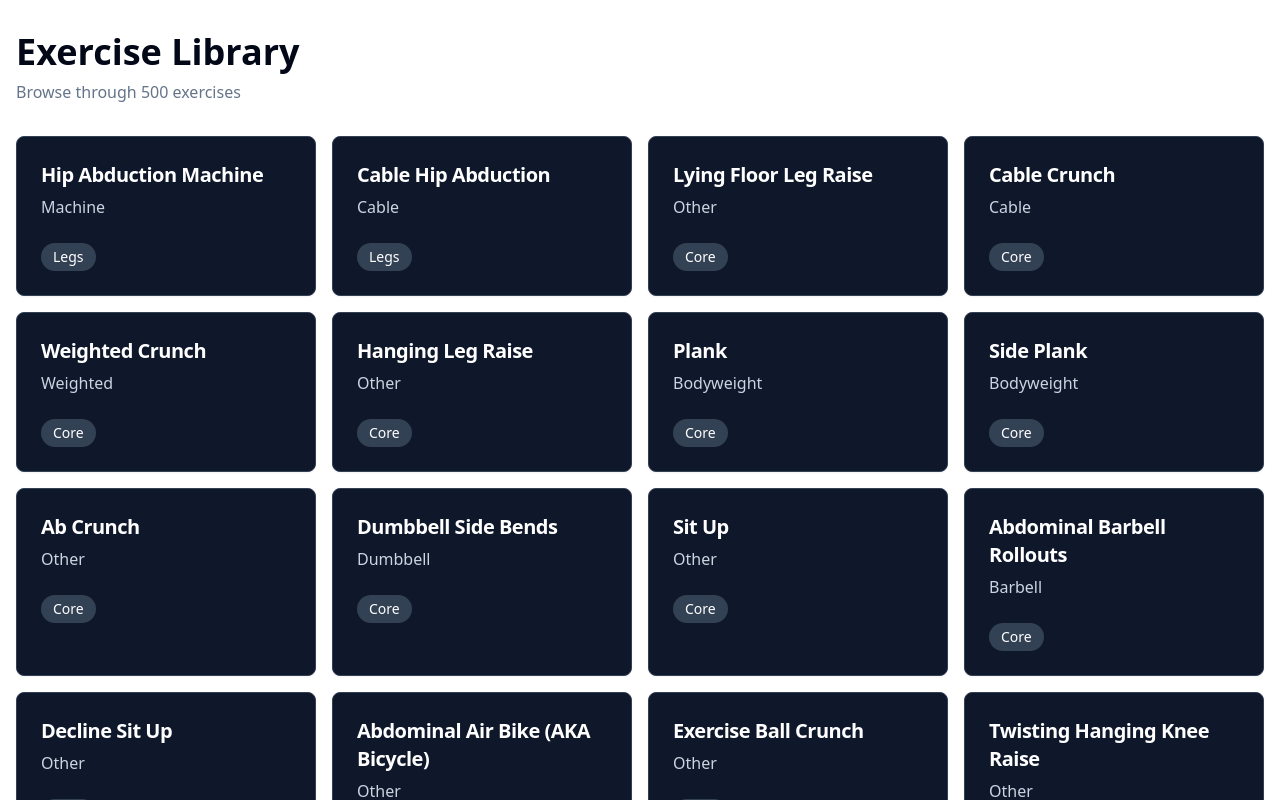
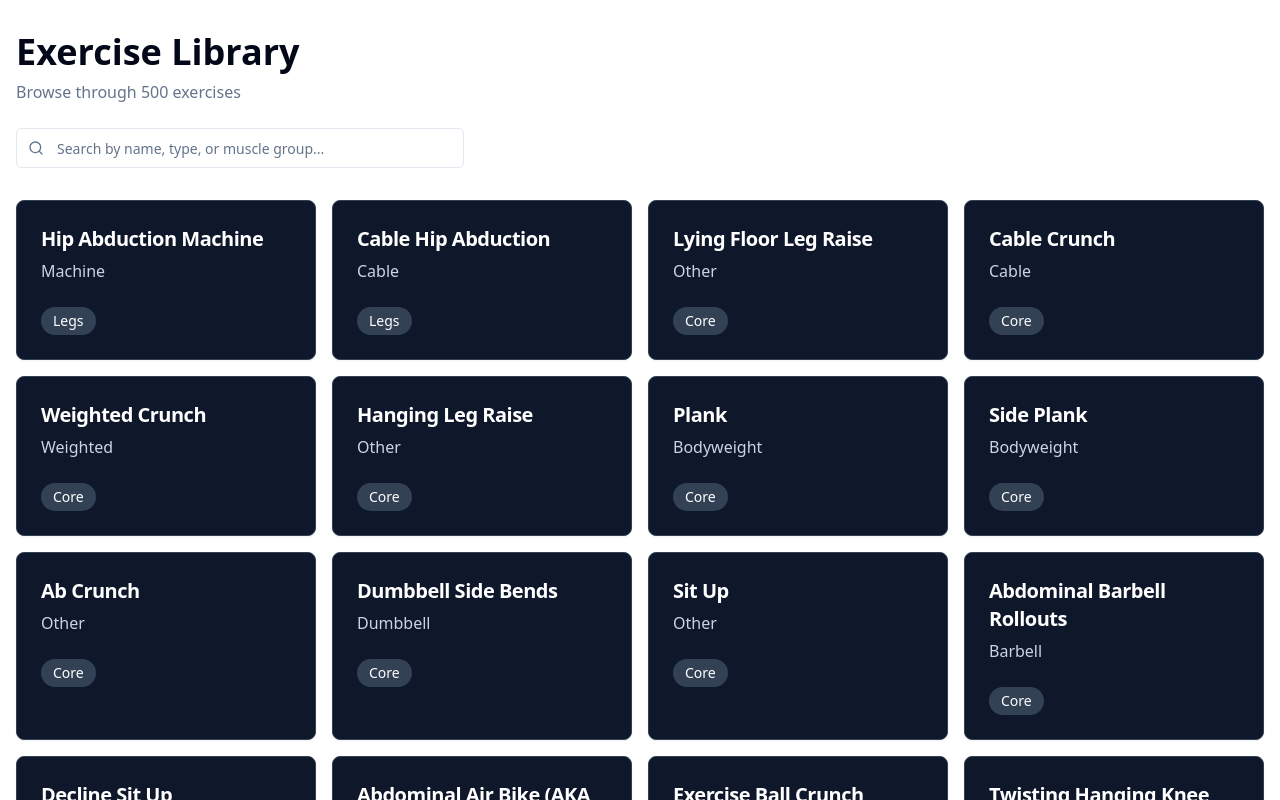
Before and after one commit to Kennygunderman/graphite, a React (Vite) app: page / in a window 1280 px wide. Shown: the top 800 px of the page. Built offline with nearby package versions, Linux system fonts and the light colour scheme.

Commit message:
Add search and filtering

```diff
--- a/src/App.jsx
+++ b/src/App.jsx
@@ -1,8 +1,17 @@
+import { useState } from 'react'
 import exercises from './exercises.json'
 import ExerciseList from './components/ExerciseList'
 
 function App() {
-  return <ExerciseList exercises={exercises} />
+  const [searchQuery, setSearchQuery] = useState('')
+
+  return (
+    <ExerciseList
+      exercises={exercises}
+      searchQuery={searchQuery}
+      onSearchChange={setSearchQuery}
+    />
+  )
 }
 
 export default App
--- a/src/components/ExerciseList.jsx
+++ b/src/components/ExerciseList.jsx
@@ -1,19 +1,56 @@
+import { useMemo } from "react"
 import ExerciseCard from "./ExerciseCard"
+import SearchBar from "./SearchBar"
 
-function ExerciseList({ exercises }) {
+function ExerciseList({ exercises, searchQuery, onSearchChange }) {
+  const filteredExercises = useMemo(() => {
+    if (!searchQuery.trim()) {
+      return exercises
+    }
+
+    const query = searchQuery.toLowerCase().trim()
+    return exercises.filter((exercise) => {
+      return (
+        exercise.name.toLowerCase().includes(query) ||
+        exercise.type.toLowerCase().includes(query) ||
+        exercise.muscleGroup.toLowerCase().includes(query)
+      )
+    })
+  }, [exercises, searchQuery])
+
   return (
     <div className="container mx-auto px-4 py-8">
       <div className="mb-8">
         <h1 className="text-4xl font-bold mb-2">Exercise Library</h1>
-        <p className="text-muted-foreground">
+        <p className="text-muted-foreground mb-6">
           Browse through {exercises.length} exercises
         </p>
+        <SearchBar
+          value={searchQuery}
+          onChange={onSearchChange}
+          placeholder="Search by name, type, or muscle group..."
+        />
       </div>
-      <div className="grid grid-cols-1 md:grid-cols-2 lg:grid-cols-3 xl:grid-cols-4 gap-4">
-        {exercises.map((exercise, index) => (
-          <ExerciseCard key={index} exercise={exercise} />
-        ))}
-      </div>
+      {filteredExercises.length === 0 ? (
+        <div className="text-center py-12">
+          <p className="text-muted-foreground text-lg">
+            No exercises found matching "{searchQuery}"
+          </p>
+        </div>
+      ) : (
+        <>
+          {searchQuery && (
+            <p className="text-sm text-muted-foreground mb-4">
+              Showing {filteredExercises.length} of {exercises.length} exercises
+            </p>
+          )}
+          <div className="grid grid-cols-1 md:grid-cols-2 lg:grid-cols-3 xl:grid-cols-4 gap-4">
+            {filteredExercises.map((exercise, index) => (
+              <ExerciseCard key={index} exercise={exercise} />
+            ))}
+          </div>
+        </>
+      )}
     </div>
   )
 }
--- /dev/null
+++ b/src/components/SearchBar.jsx
@@ -0,0 +1,19 @@
+import { Input } from "@/components/ui/input"
+import { Search } from "lucide-react"
+
+function SearchBar({ value, onChange, placeholder = "Search exercises..." }) {
+  return (
+    <div className="relative w-full max-w-md">
+      <Search className="absolute left-3 top-1/2 transform -translate-y-1/2 text-muted-foreground h-4 w-4" />
+      <Input
+        type="text"
+        value={value}
+        onChange={(e) => onChange(e.target.value)}
+        placeholder={placeholder}
+        className="pl-10"
+      />
+    </div>
+  )
+}
+
+export default SearchBar
--- /dev/null
+++ b/src/components/ui/input.jsx
@@ -0,0 +1,19 @@
+import * as React from "react"
+
+import { cn } from "@/lib/utils"
+
+const Input = React.forwardRef(({ className, type, ...props }, ref) => {
+  return (
+    <input
+      type={type}
+      className={cn(
+        "flex h-10 w-full rounded-md border border-input bg-background px-3 py-2 text-base ring-offset-background file:border-0 file:bg-transparent file:text-sm file:font-medium file:text-foreground placeholder:text-muted-foreground focus-visible:outline-none focus-visible:ring-2 focus-visible:ring-ring focus-visible:ring-offset-2 disabled:cursor-not-allowed disabled:opacity-50 md:text-sm",
+        className
+      )}
+      ref={ref}
+      {...props} />
+  );
+})
+Input.displayName = "Input"
+
+export { Input }
```
Also changed, not shown: jsconfig.json (added, +9 -0 lines).
